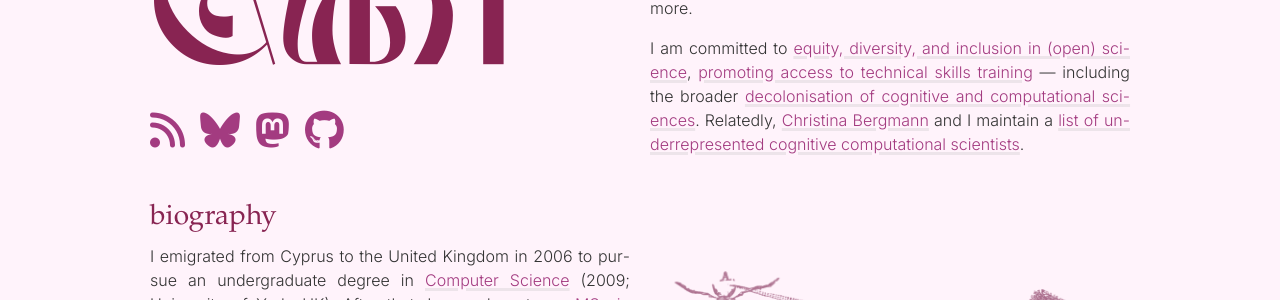
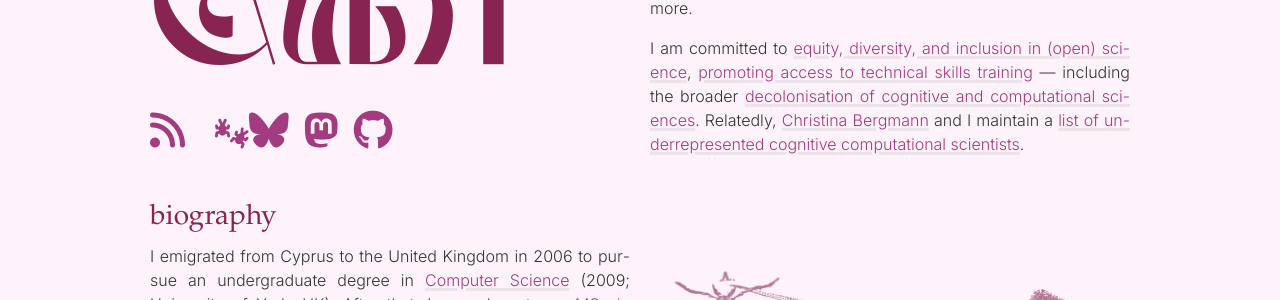
Before and after one commit to oliviaguest/oliviaguest.github.io, a Jekyll site: the page built from index.html, in a window 1280 px wide. Shown: the part 349-649 px from the top of the page. Built offline with Jekyll 4.4.1, drawn with Linux system fonts in a browser that asks for light colours; nearby versions of some CDN libraries; some web fonts are replaced; library files that are not in the unit come from our copies; a style sheet for code colours, icons or effects is not loaded.

Commit message:
menu tidy

```diff
--- a/_includes/menu.html
+++ b/_includes/menu.html
@@ -5,10 +5,10 @@
     <a href="{{site.url}}/posts"><i class="fa-solid fa-pen"></i></a>
 {% if page.css == 'ai' %}
     <a href="#allies">Allies</a>
-    <a href="#activism" id="posters">Posters</a>
+    <a href="#activism" id="posters" class="hide-xs">Posters</a>
 {% elsif page.layout == 'default' or page.layout == 'page' %}
     <!-- <a href="{{site.url}}#news">News</a> -->
-    <a href="{{site.url}}#publications" id="nav-pubs">Publications</a>
+    <a href="{{site.url}}#publications" id="nav-pubs" class="hide-xs">Publications</a>
     <a href="{{site.url}}/ai">CAIL</a>
 {% endif %}
     </div>
--- a/_includes/social.html
+++ b/_includes/social.html
@@ -7,8 +7,18 @@
 
 
    {% if include.top %}
-      <li class="social"><a href="{{site.url}}/feed.xml"><i class="fa-solid fa-rss" id="rss"></i></a></li>
+      <li class="social"><a href="{{site.url}}/feed.xml"><i class="fa-solid fa-rss" id="rss"></i></a>
+      </li>
   {% endif %}
+
+  {% if include.top != false %}
+  <li class="social right-social">
+      <a href="https://github.com/oliviaguest/oliviaguest.github.io/issues" class="hide-xs">
+        <i class="fa-solid fa-bugs bug"></i>
+      </a>
+    </li>
+    {% endif %}
+
 
 {% if include.top %}
 <li class="social">
--- a/css/custom.css
+++ b/css/custom.css
@@ -592,10 +592,6 @@
             line-height: 8rem;
         }
 
-        #nav-pubs, #posters {
-            display: none !important;
-        }
-
 }
 @media screen and (max-width: 340px) {
 
@@ -613,3 +609,7 @@
     opacity: 1;
     filter: none;
 }
+
+.bug {
+    font-size: 3rem;
+}
```
